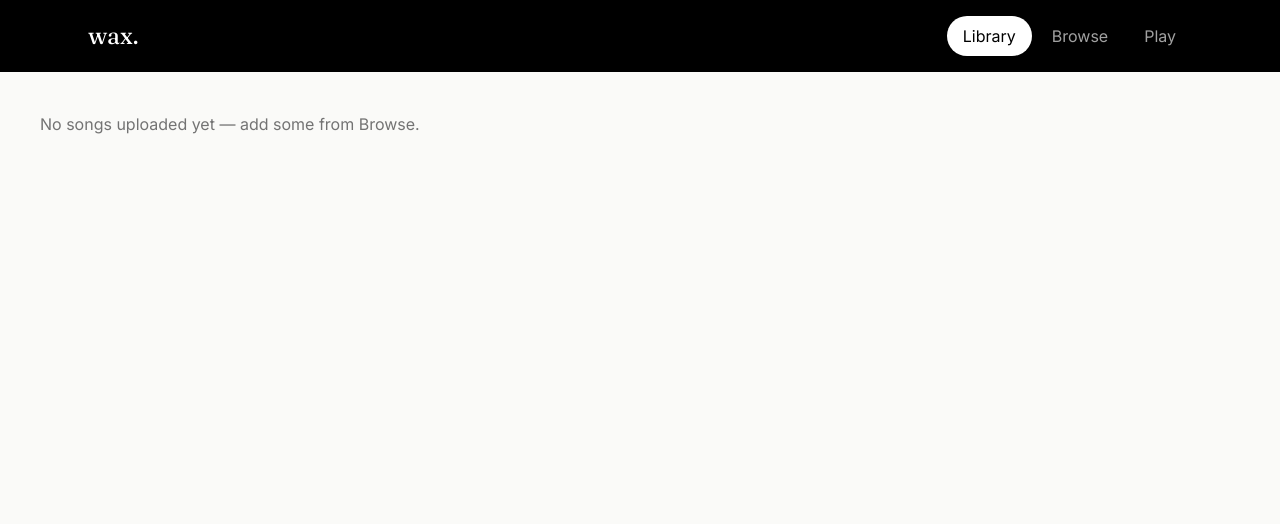
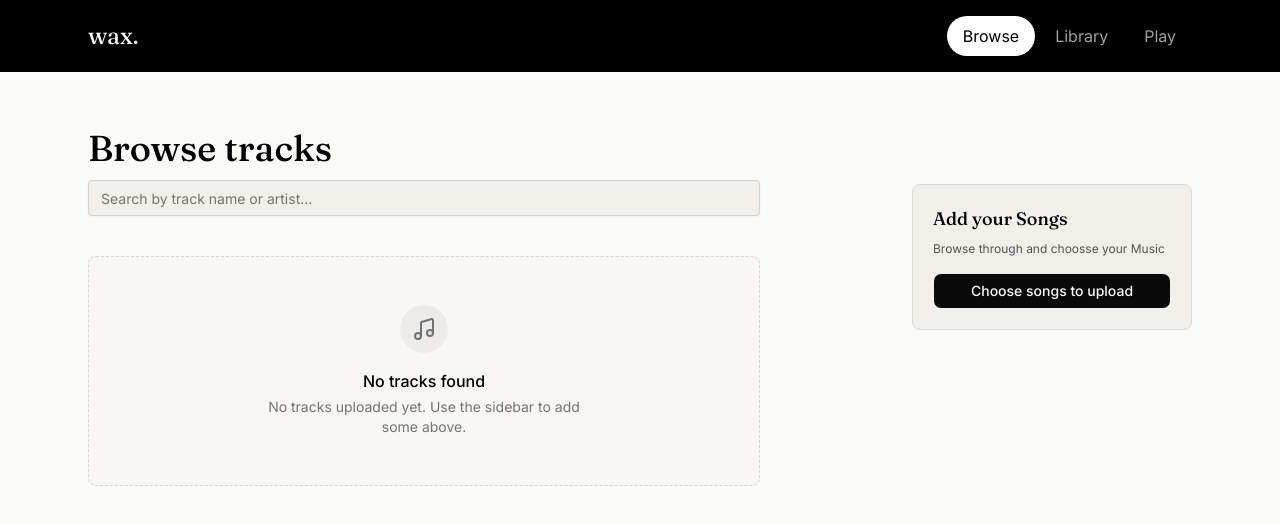
Before and after one commit to Baye-Brian1/Music-App, a React (Vite) app: page / in a window 1280 px wide. Shown: the top 524 px of the page. Built offline with nearby package versions, Linux system fonts and the light colour scheme.

Commit message:
added some empty states

```diff
--- a/src/App.tsx
+++ b/src/App.tsx
@@ -8,9 +8,10 @@ function App() {
   return (
     <Routes>
       <Route element={<Layout />}>
-        <Route path="/" element={<AlbumGrid />} />
+        <Route path="/" element={<Browse />} />
+        <Route path="album" element={<AlbumGrid />} />
         <Route path="/play" element={<NowPlaying />} />
-        <Route path="/browse" element={<Browse />} />
+
       </Route>
     </Routes>
   );
--- a/src/components/Browse.tsx
+++ b/src/components/Browse.tsx
@@ -2,7 +2,7 @@ import { useState } from "react";
 import { motion, AnimatePresence } from "motion/react";
 import { Input } from "./ui/input";
 import { buttonVariants } from "./ui/button";
-import { Check } from "lucide-react";
+import { Check, Music } from "lucide-react";
 import { useMusic } from "@/context/useMusic";
 import type { ChangeEvent } from "react";
 import { useNavigate } from "react-router-dom";
@@ -45,9 +45,17 @@ function Browse() {
           />
 
           {filtered.length === 0 ? (
-            <p className="text-neutral-500">
-              No tracks uploaded yet add some above.
-            </p>
+            <div className="flex flex-col items-center justify-center text-center p-12 border border-dashed border-neutral-300 rounded-lg max-w-2xl bg-[#f5f3ed]/50 my-6">
+              <div className="w-12 h-12 rounded-full bg-neutral-200/60 flex items-center justify-center mb-4">
+                <Music className="w-6 h-6 text-neutral-500" />
+              </div>
+              <h3 className="font-medium text-base mb-1">No tracks found</h3>
+              <p className="text-sm text-neutral-500 max-w-xs">
+                {tracks.length === 0
+                  ? "No tracks uploaded yet. Use the sidebar to add some above."
+                  : "No matches found. Try adjusting your keywords."}
+              </p>
+            </div>
           ) : (
             <table className="w-full">
               <tbody>
--- a/src/components/Layout.tsx
+++ b/src/components/Layout.tsx
@@ -5,8 +5,8 @@ import { AnimatePresence, motion } from "motion/react";
 import { useMusic } from "@/context/useMusic";
 
 const navItems = [
-  { to: "/", label: "Library" },
-  { to: "/browse", label: "Browse" },
+  { to: "/", label: "Browse" },
+  { to: "/album", label: "Library" },
   { to: "/play", label: "Play" },
 ];
 function Layout() {
--- a/src/components/ui/AlbumGrid.tsx
+++ b/src/components/ui/AlbumGrid.tsx
@@ -1,12 +1,26 @@
 import { useNavigate } from "react-router-dom";
 import AlbumCard from "./AlbumCard";
-import { useMusic } from "@/context/useMusic";
+import { useMusic} from "@/context/useMusic";
+import { Music } from "lucide-react";
 
 function AlbumGrid() {
     const {tracks, playTrack}= useMusic();
     const navigate= useNavigate()
     if (tracks.length===0) {
-        return <p className="text-neutral-500 p-10">No songs uploaded yet — add some from Browse.</p>;
+        return(
+           <div className="min-h-screen w-full flex items-center justify-center bg-[#fafaf8] p-6">
+            <div className="flex flex-col items-center justify-center text-center py-30 border border-dashed border-neutral-300 rounded-lg w-full max-w-4xl bg-[#f5f3ed]/50">
+              <div className="w-12 h-12 rounded-full bg-neutral-200/60 flex items-center justify-center mb-4">
+                <Music className="w-6 h-6 text-neutral-500" />
+              </div>
+              <h3 className="font-medium text-base mb-1">No tracks found</h3>
+              <p className="text-sm text-neutral-500 max-w-xs">
+                No tracks uploaded yet. Use the sidebar to add some above.
+              </p>
+            </div>
+          </div>
+
+        );
     }
   return (
     <div className="min-h-screen max-w-6xl mx-auto bg-[#fafaf8] text-black px-6 py-10">
```
